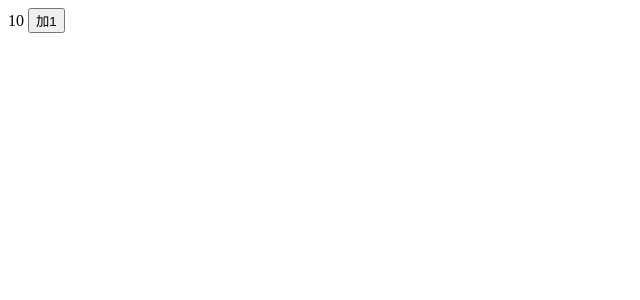
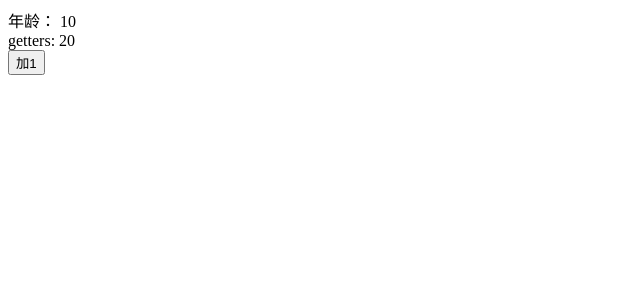
Before and after one commit to jsliweijun/vue2-todo, a Vue app: page / in a window 1280 px wide. Shown: the top 300 px of the page, without its empty margins (0-640 px from the left). Built offline with nearby package versions, Linux system fonts and the light colour scheme.

Commit message:
feat:实现 getters 功能

```diff
--- a/src/components/test.vue
+++ b/src/components/test.vue
@@ -1,6 +1,7 @@
 <template>
     <div class="container">
-        {{ this.$store.state.age }}
+        年龄： {{ this.$store.state.age }} <br />
+        <div>getters: {{ this.$store.getters.addAge }}</div>
         <button @click="add">加1</button>
     </div>
 </template>
--- a/src/store/index.js
+++ b/src/store/index.js
@@ -7,7 +7,11 @@ Vue.use(Vuex);
 // 创建一个 store 实例
 const store = new Vuex.Store({
     state: { age: 10 },
-    getters: {},
+    getters: {
+        addAge(state) {
+            return 10 + state.age;
+        }
+    },
     mutations: {},
     actions: {}
 });
--- a/src/vuex/store.js
+++ b/src/vuex/store.js
@@ -11,21 +11,42 @@ export class Store {
         console.log('new Vuex.Store()', options);
         let { state, getters, actions, mutations } = options;
 
+        // getters 在配置的 store 文件中是一个 函数，需要在获取 getters 时调用里面的函数
+        // 将 getters 转为 _vm 的计算属性和 Store的实例属性，获取时通过代理道 _vm 获取值。
+        this.getters = {};
+        let computed = {}; // 调用计算属性时，需要传入state
+        let keys = Object.keys(getters);
+        keys.forEach((key) => {
+            computed[key] = () => {
+                return getters[key](this.state);
+            };
+        });
+        // 增加代理
+        keys.forEach((key) => {
+            Object.defineProperty(this.getters, key, {
+                get: () => {
+                    return this._vm[key];
+                }
+            });
+        });
+
         // this.state = state; // 如果直接赋值给它，它不是响应式的。通过下面使用 Vue 实例实现响应式。
-
-        // 使用一个 Vue 实例进行响应式管理这些 state
+        // 使用一个 Vue 实例进行响应式管理 state
         this._vm = new Vue({
             data: {
                 $$state: state // 重新命名，前面加 _ $ 这些变量不会被代理到 _vm实例(this)上
-            }
+            },
+            computed
         });
 
-        console.log(this._vm);
+        // console.log(this._vm);
     }
 
     // 代理操作，到响应式的 vue 实例中获取数据，当调用了 get 方法，就会进行依赖收集
     // 所以下次属性变化后，_vm 会通过组件更新
     get state() {
+        // 使用实例时，用 $xxx 命名格式的变量
+        console.log('获取 vuex 值');
         return this._vm.$data.$$state;
     }
 }
```
